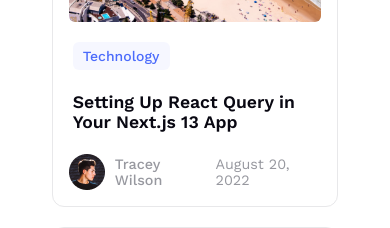
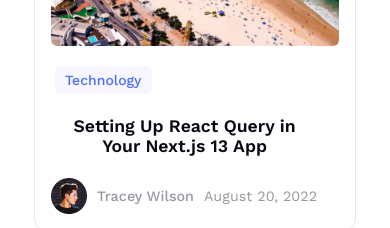
Before and after one commit to itsteatv/Reactjs-Blog-App, a React (Vite) app: page / in a window 390 px wide. Shown: the part 416-644 px from the top of the page. Built offline with nearby package versions, Linux system fonts and the light colour scheme.

Commit message:
Media Query Updated

```diff
--- a/src/components/SinglePost/SinglePost.module.css
+++ b/src/components/SinglePost/SinglePost.module.css
@@ -84,7 +84,7 @@
 /* 450px */
 @media (max-width: 28em) {
     .container {
-        width: 80%;
+        width: 90%;
     }
 
     .container .image {
@@ -92,6 +92,7 @@
     }
 
     .container .title {
+        text-align: center;
         display: flex;
         align-items: center;
         margin: auto 0;
```
